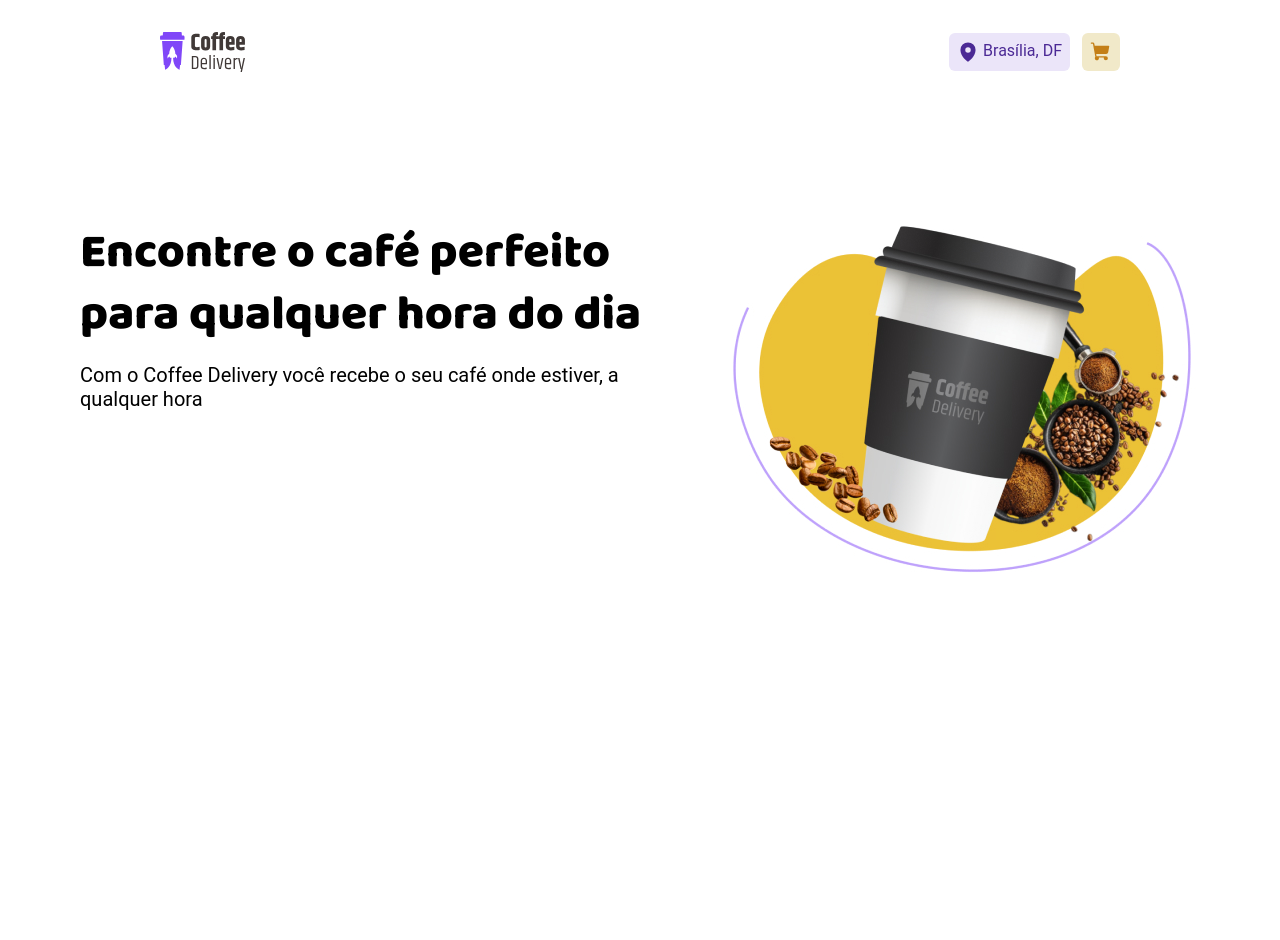
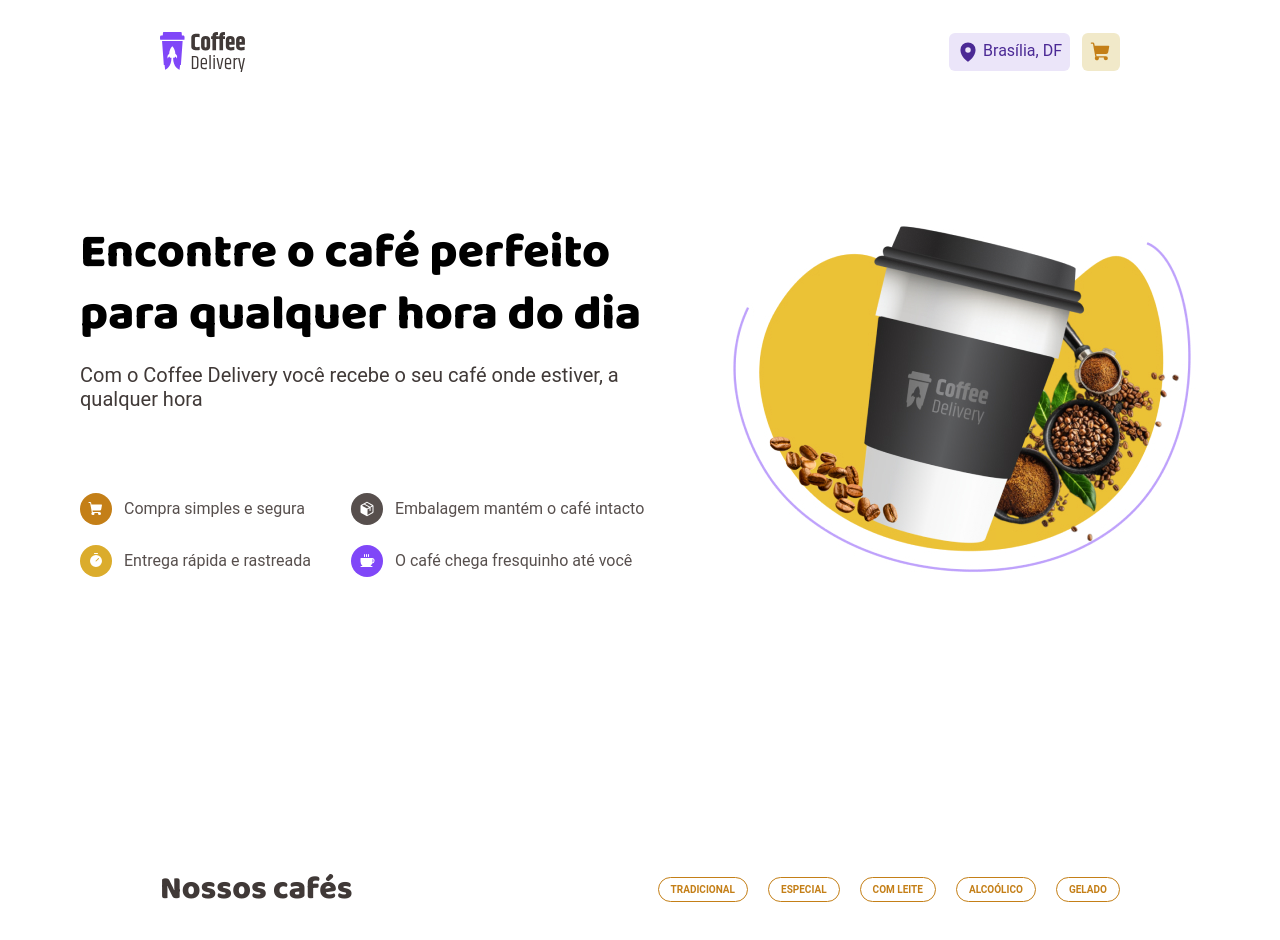
Before and after one commit to marcelovdsm/project-coffe-shop, a React (Vite) app in the folder coffe-shop/: page / in a window 1280 px wide. Shown: the top 940 px of the page. Before the commit the page ends 800 px from the top, so only its background shows below. Built offline with nearby package versions, Linux system fonts and the light colour scheme.

Commit message:
Intro & Coffee list header

```diff
--- a/coffe-shop/src/Pages/Home/index.tsx
+++ b/coffe-shop/src/Pages/Home/index.tsx
@@ -1,14 +1,37 @@
-import { Intro, Title, IntroImage } from "./styles"
+import { Intro, Title, IntroImage, InfoComponent, CartIconComponent, TimerIconComponent, PackageIconComponent, CoffeeIconComponent, CoffeeList, BodyComponent, Filter } from "./styles"
 import CoffeIntroImage from '../../assets/coffe-intro.jpg'
+import { Coffee, Package, ShoppingCart, Timer } from "phosphor-react"
 
 export const Home = () => {
   return(
+    <BodyComponent>
       <Intro>
         <Title>
           <span><h1>Encontre o café perfeito</h1> <h1>para qualquer hora do dia</h1></span>
-        <p>Com o Coffee Delivery você recebe o seu café onde estiver, a qualquer hora</p>
+          <h2>Com o Coffee Delivery você recebe o seu café onde estiver, a qualquer hora</h2>
+          <InfoComponent>
+            <div>
+              <p><CartIconComponent><ShoppingCart size={16} color='#fff' weight="fill" /></CartIconComponent>Compra simples e segura</p>
+              <p><TimerIconComponent><Timer size={16} color='#fff' weight="fill" /></TimerIconComponent>Entrega rápida e rastreada</p>
+            </div>
+            <div>
+              <p><PackageIconComponent><Package size={16} color='#fff' weight="fill" /></PackageIconComponent>Embalagem mantém o café intacto</p>
+              <p><CoffeeIconComponent><Coffee size={16} color='#fff' weight="fill" /></CoffeeIconComponent>O café chega fresquinho até você</p>
+            </div>
+          </InfoComponent>
         </Title>
         <IntroImage src={CoffeIntroImage} />
       </Intro>
+      <CoffeeList>
+        <h2>Nossos cafés</h2>
+        <Filter>
+          <span>TRADICIONAL</span>
+          <span>ESPECIAL</span>
+          <span>COM LEITE</span>
+          <span>ALCOÓLICO</span>
+          <span>GELADO</span>
+        </Filter>
+      </CoffeeList>
+    </BodyComponent>
   )
 }
--- a/coffe-shop/src/Pages/Home/styles.ts
+++ b/coffe-shop/src/Pages/Home/styles.ts
@@ -1,14 +1,17 @@
 import styled from "styled-components";
+
+export const BodyComponent = styled.div`
+  display: flex;
+  flex-direction: column;
+  gap: 34.5rem;
+`
 
 export const Intro = styled.div`
   display: flex;
   gap: 1rem;
   padding: 13rem 6.5rem 6.5rem 6.5rem;
-  width: 36.75rem;
-  height: 12rem;
 
 `
-
 
 export const Title = styled.div`
   display: flex;
@@ -26,8 +29,10 @@
     line-height: 3.9rem;
   }
 
-  p{
+  h2{
     font-size: 1.25rem;
+    font-weight: 400;
+    color: ${props => props.theme['baseSubtitle']};
   }
 `
 
@@ -38,3 +43,79 @@
 left: calc(50% - 29.75rem/2 + 20.125rem);
 top: calc(50% - 22.5rem/2);
 `
+
+export const InfoComponent = styled.div`
+  display: flex;
+  width: 35.43rem;
+  gap: 2.5rem;
+  margin-top: 4.125rem;
+
+  div {
+    display: flex;
+    flex-direction: column;
+    gap: 1.25rem;
+    font-size: .5rem;
+    color: ${props => props.theme['baseText']};
+  }
+
+  p{
+    display: flex;
+    align-items: center;
+    gap: 0.75rem;
+  }
+
+  p i{
+    display: inline-flex;
+    max-width: 2rem;
+    padding: 0.5rem;
+    border-radius: 999px;
+  }
+`
+
+export const CartIconComponent = styled.i`
+  background-color: ${props => props.theme['yellowDark']};
+`
+
+export const TimerIconComponent = styled.i`
+  background-color: ${props => props.theme['yellow']};
+`
+
+export const PackageIconComponent = styled.i`
+  background-color: ${props => props.theme['baseText']};
+`
+
+export const CoffeeIconComponent = styled.i`
+  background-color: ${props => props.theme['purple']};
+`
+
+export const CoffeeList = styled.div`
+  display: flex;
+  justify-content: space-between;
+  align-items: center;
+  padding: 0 10rem 10rem 10rem;
+
+  h2{
+    font-family: 'Baloo 2', sans-serif;
+    font-weight: 800;
+    font-size: 2rem;
+    color: ${props => props.theme['baseSubtitle']};
+  }
+`
+export const Filter = styled.p`
+  display: flex;
+  gap: 1.25rem;
+  span{
+    font-size: 0.625rem;
+    font-weight: 700;
+    color: ${props => props.theme['yellowDark']};
+    border: 1px solid ${props => props.theme['yellowDark']};
+    padding: 0.375rem 0.75rem;
+    border-radius: 100px;
+    transition: 0.2s;
+  }
+
+  span:hover{
+    background-color: ${props => props.theme['yellowDark']};
+    color: ${props => props.theme['white']};
+  }
+`
--- a/coffe-shop/src/components/Header/styles.ts
+++ b/coffe-shop/src/components/Header/styles.ts
@@ -7,6 +7,7 @@
   width: 100%;
   z-index: 999;
   height: 6.5rem;
+  background-color: ${props => props.theme['white']};
 
   nav {
     display: flex;
```
Lines whose indentation alone changed are shown as unchanged.
